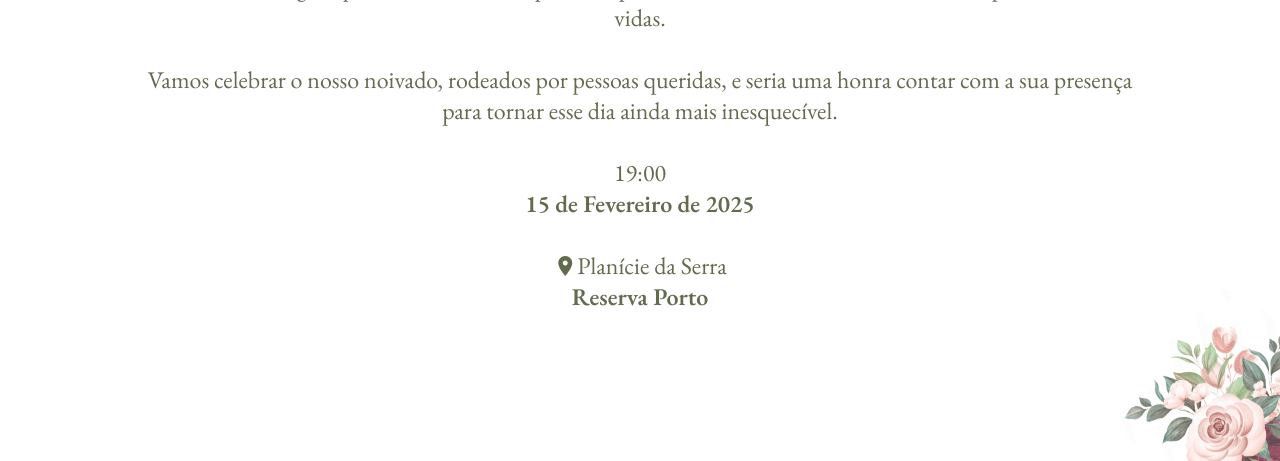
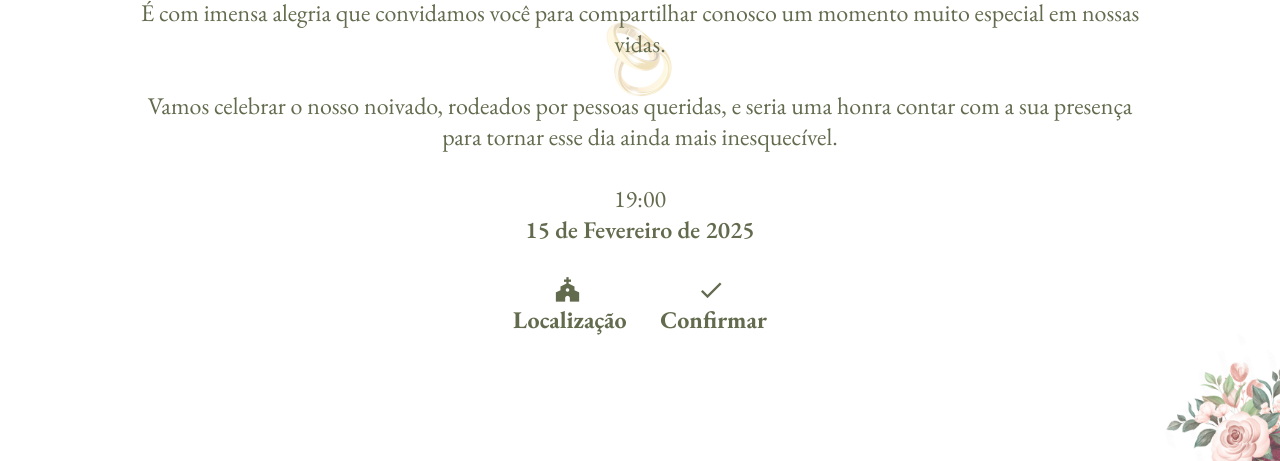
Before and after one commit to lucassoares02/convite-noivado, a plain HTML site: page index.html in a window 1280 px wide. Shown: the part 339-800 px from the top of the page. Drawn offline with nearby package versions, Linux system fonts and the light colour scheme.

Commit message:
add location

```diff
--- a/index.html
+++ b/index.html
@@ -15,7 +15,13 @@
       <div class="tip">
         <span class="text3">CONVITE</span>
       </div>
-      <h1>Giselli&Lucas</h1>
+      <div class="row">
+        <h1>Giselli</h1>
+        &nbsp;
+        <span style="margin-top: 30px;">&</span>
+        &nbsp;
+        <h1 style="margin-top: 80px;">Lucas</h1>
+      </div>
       <span class="text1">
         É com imensa alegria que convidamos você para compartilhar conosco um momento muito especial em nossas vidas.
         <br />
@@ -27,16 +33,42 @@
       <span class="text1"> 19:00 </span>
       <span class="text2">15 de Fevereiro de 2025</span>
       <br />
-      <div class="row">
+
+      <!-- <div class="row">
+        <span class="text1"> Planície da Serra </span>
+      </div>
+      <a class="button-outline" href="https://maps.app.goo.gl/TLwja3cEB1xVVh4K6">
         <i class="material-icons">location_on</i>
-        <a href="https://maps.app.goo.gl/TLwja3cEB1xVVh4K6">
-          <span class="text1"> Planície da Serra </span>
+        Reserva Porto
+      </a>
+    </div> -->
+    <div class="row">
+
+        <a class="button-outline" href="https://maps.app.goo.gl/TLwja3cEB1xVVh4K6">
+        <div class="column-footer">
+                <i class="material-icons">church</i>
+                Localização
+            </div>
         </a>
-      </div>
-      <span class="text2">Reserva Porto</span>
+        &nbsp;
+        &nbsp;
+        &nbsp;
+        &nbsp;
+        <a class="button-outline" href="https://maps.app.goo.gl/TLwja3cEB1xVVh4K6">
+        <div class="column-footer">
+                <i class="material-icons">check</i>
+                Confirmar
+            </div>
+        </a>
+        <!-- <a class="button-outline" href="https://maps.app.goo.gl/TLwja3cEB1xVVh4K6">
+        <div class="column-footer">
+                <i class="material-icons">sell</i>
+                Ajude-nos
+            </div>
+        </a> -->
     </div>
     <div class="row-rigth">
-      <img src="flor2.png" alt="" />
+      <img src="flor2.png" alt="" width="120" />
     </div>
   </body>
 </html>
--- a/style.css
+++ b/style.css
@@ -1,10 +1,11 @@
 @import url('https://fonts.googleapis.com/css2?family=EB+Garamond:ital,wght@0,400..800;1,400..800&display=swap');
 
-:root{
+:root {
     --primary-color: #626b4dff;
 }
 
-html, body {
+html,
+body {
     width: 100%;
     height: 100%;
     font-family: "EB Garamond";
@@ -23,6 +24,17 @@ html, body {
 .column {
     width: 80%;
     height: 100%;
+    display: flex;
+    flex-direction: column;
+    align-items: center;
+    justify-content: center;
+    background-image: url('anel.png');
+    background-repeat: no-repeat;
+    background-position: center;
+}
+
+.column-footer {
+    width: 80%;
     display: flex;
     flex-direction: column;
     align-items: center;
@@ -59,32 +71,62 @@ html, body {
     justify-content: center;
 }
 
-.text1{
+.text1 {
     font-weight: 300;
     text-align: center;
 }
 
-.text2{
+.text2 {
     font-weight: 600;
     text-align: center;
 }
 
-.text3{
+.text3 {
     font-size: 18px;
     text-align: center;
 }
 
 .material-icons {
     color: var(--primary-color);
+    font-size: 28px;
+    margin-right: 5px;
 }
 
-a{
+a {
     text-decoration: none;
     color: var(--primary-color);
 }
 
-.tip{
+.tip {
     padding-bottom: 2px;
     border-top: 1px solid var(--primary-color);
     border-bottom: 1px solid var(--primary-color);
 }
+
+.button {
+    margin-top: 10px;
+    background-color: var(--primary-color);
+    color: white;
+    padding: 8px;
+    padding-left: 15px;
+    padding-right: 15px;
+    font-weight: bold;
+    display: flex;
+    flex-direction: row;
+    align-items: center;
+    justify-content: center;
+    border-radius: 10px;
+}
+
+.button-outline {
+    background-color: white;
+    color: var(--primary-color);
+    /* border: 1px solid var(--primary-color); */
+
+    font-weight: bold;
+    display: flex;
+    flex-direction: row;
+    align-items: center;
+    justify-content: center;
+    border-radius: 100px;
+}
```
